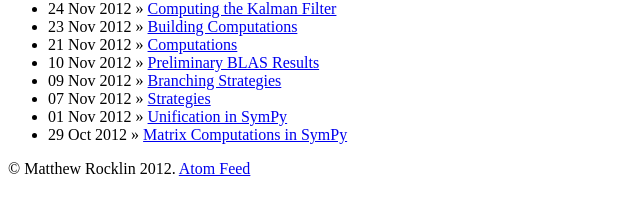
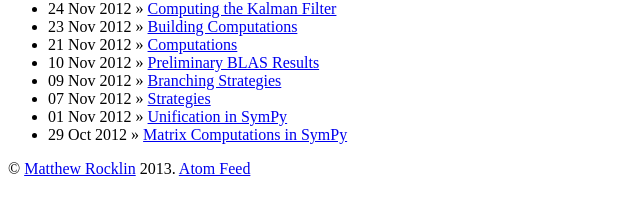
Before and after one commit to besyskymnbk/blog, a Jekyll site: the page built from index.md, in a window 1280 px wide. Shown: the part 583-798 px from the top of the page, without its empty margins (0-640 px from the left). Built offline with Jekyll 4.4.1, drawn with Linux system fonts in a browser that asks for light colours.

Commit message:
add url to homepage

```diff
--- a/_includes/themes/twitter/default.html
+++ b/_includes/themes/twitter/default.html
@@ -61,7 +61,7 @@
       </div>
 
       <footer>
-      <p>&copy; {{ site.author.name }} 2012.
+      <p>&copy; <a href=http://matthewrocklin.com/>Matthew Rocklin</a> 2013.
       <a href="{{BASE_PATH}}/atom.xml">Atom Feed</a>
         </p>
       </footer>
```
